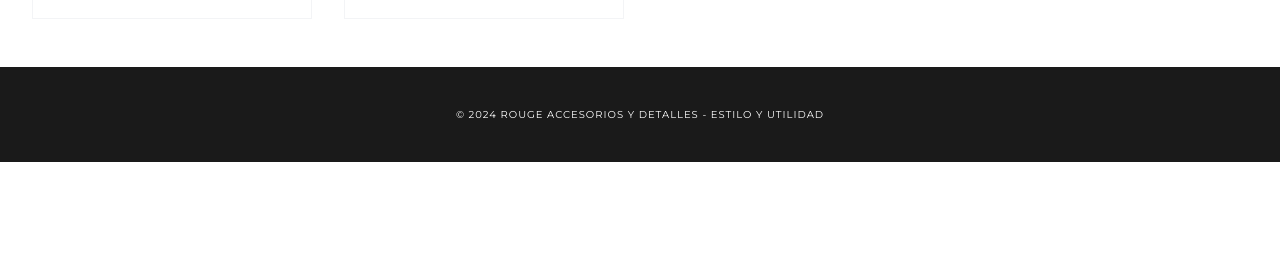
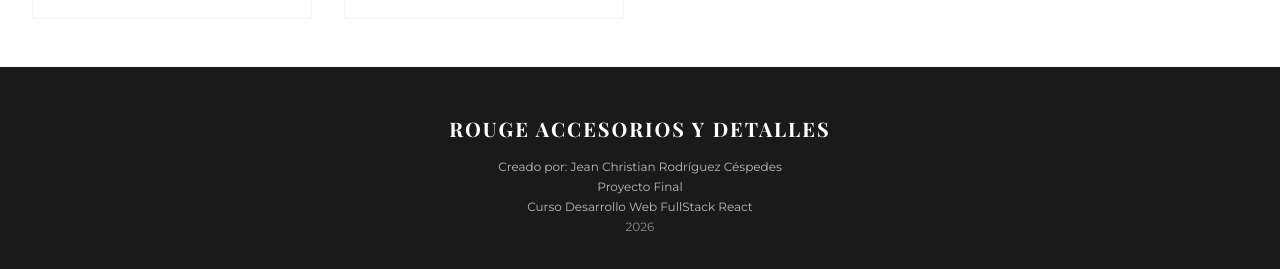
Before and after one commit to jeanrodriguezcespedes-dot/reto_fullstack, a React (Vite) app: page / in a window 1280 px wide. Shown: the part 1733-2002 px from the top of the page. Before the commit the page ends 1895 px from the top, so only its background shows below. Built offline with nearby package versions, Linux system fonts and the light colour scheme.

Commit message:
feat: update footer with author and course information

```diff
--- a/src/pages/Home.jsx
+++ b/src/pages/Home.jsx
@@ -35,9 +35,17 @@ const Home = () => {
         <ProductGrid />
       </main>
 
-      {/* Footer simple para completar la estructura */}
-      <footer className="bg-rougeBlack text-white py-10 text-center font-body text-[10px] tracking-widest uppercase">
-        © 2024 Rouge Accesorios y Detalles - Estilo y Utilidad
+      {/* Footer */}
+      <footer className="bg-rougeBlack text-white py-12 text-center">
+        <h3 className="font-title text-xl tracking-widest uppercase mb-4">
+          Rouge Accesorios y Detalles
+        </h3>
+        <div className="font-body text-xs text-white/70 space-y-1">
+          <p>Creado por: Jean Christian Rodríguez Céspedes</p>
+          <p>Proyecto Final</p>
+          <p>Curso Desarrollo Web FullStack React</p>
+          <p className="text-white/50 mt-2">2026</p>
+        </div>
       </footer>
     </div>
   );
```
